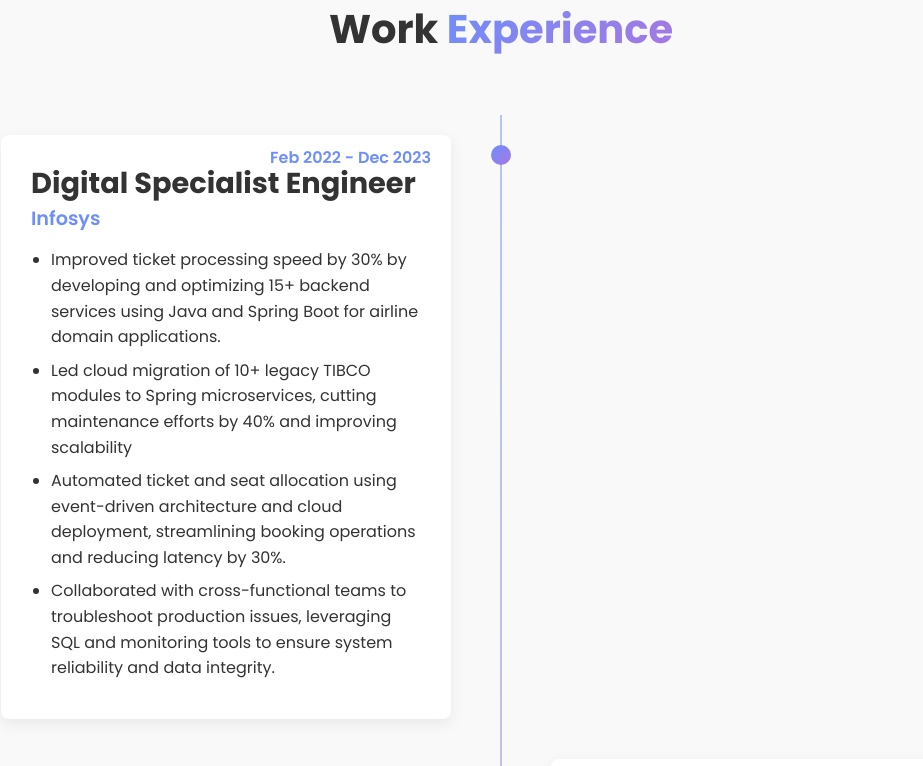
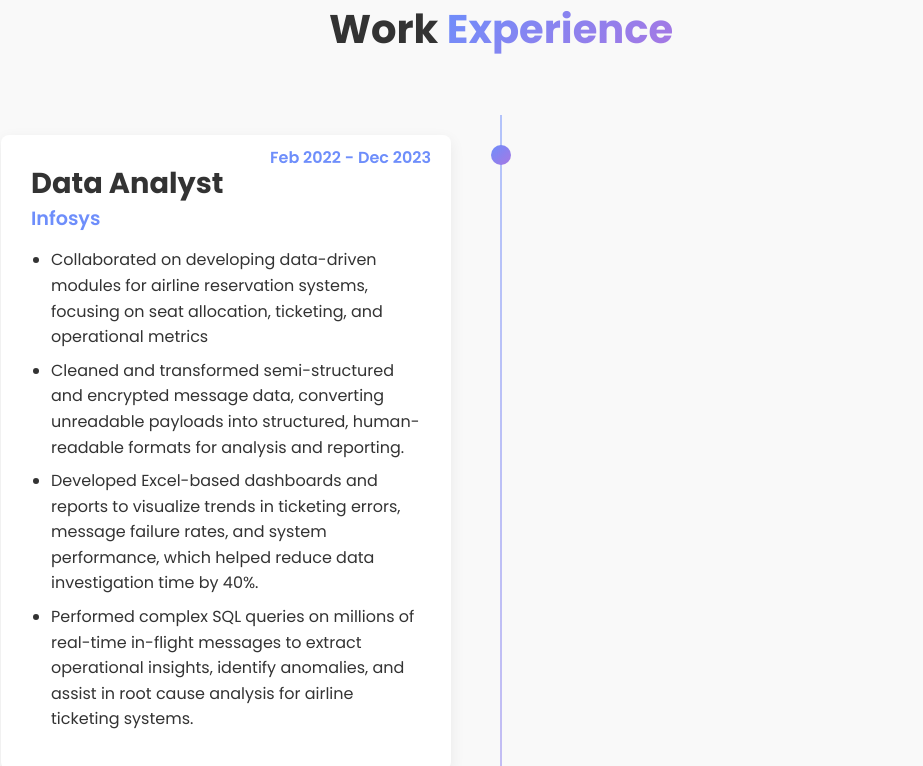
Before and after one commit to Akanksha200008/Akanksha-Portfolio, a plain HTML site: page index.html in a window 1280 px wide. Shown: the part 2850-3616 px from the top of the page, without its empty margins (139-1062 px from the left). Drawn offline with Linux system fonts and the light colour scheme.

Commit message:
updated text

```diff
--- a/index.html
+++ b/index.html
@@ -206,13 +206,13 @@
           <div class="timeline-dot"></div>
           <div class="timeline-date">Feb 2022 - Dec 2023</div>
           <div class="timeline-content">
-            <h3>Digital Specialist Engineer</h3>
+            <h3>Data Analyst</h3>
             <h4>Infosys</h4>
             <ul>
-              <li>Improved ticket processing speed by 30% by developing and optimizing 15+ backend services using Java and Spring Boot for airline domain applications.</li>
-              <li>Led cloud migration of 10+ legacy TIBCO modules to Spring microservices, cutting maintenance efforts by 40% and improving scalability</li>
-              <li>Automated ticket and seat allocation using event-driven architecture and cloud deployment, streamlining booking operations and reducing latency by 30%.</li>
-              <li>Collaborated with cross-functional teams to troubleshoot production issues, leveraging SQL and monitoring tools to ensure system reliability and data integrity.</li>
+              <li>Collaborated on developing data-driven modules for airline reservation systems, focusing on seat allocation, ticketing, and operational metrics</li>
+              <li>Cleaned and transformed semi-structured and encrypted message data, converting unreadable payloads into structured, human-readable formats for analysis and reporting. </li>
+              <li>Developed Excel-based dashboards and reports to visualize trends in ticketing errors, message failure rates, and system performance, which helped reduce data investigation time by 40%. </li>
+              <li>Performed complex SQL queries on millions of real-time in-flight messages to extract operational insights, identify anomalies, and assist in root cause analysis for airline ticketing systems. </li>
             </ul>
           </div>
         </div>
```
